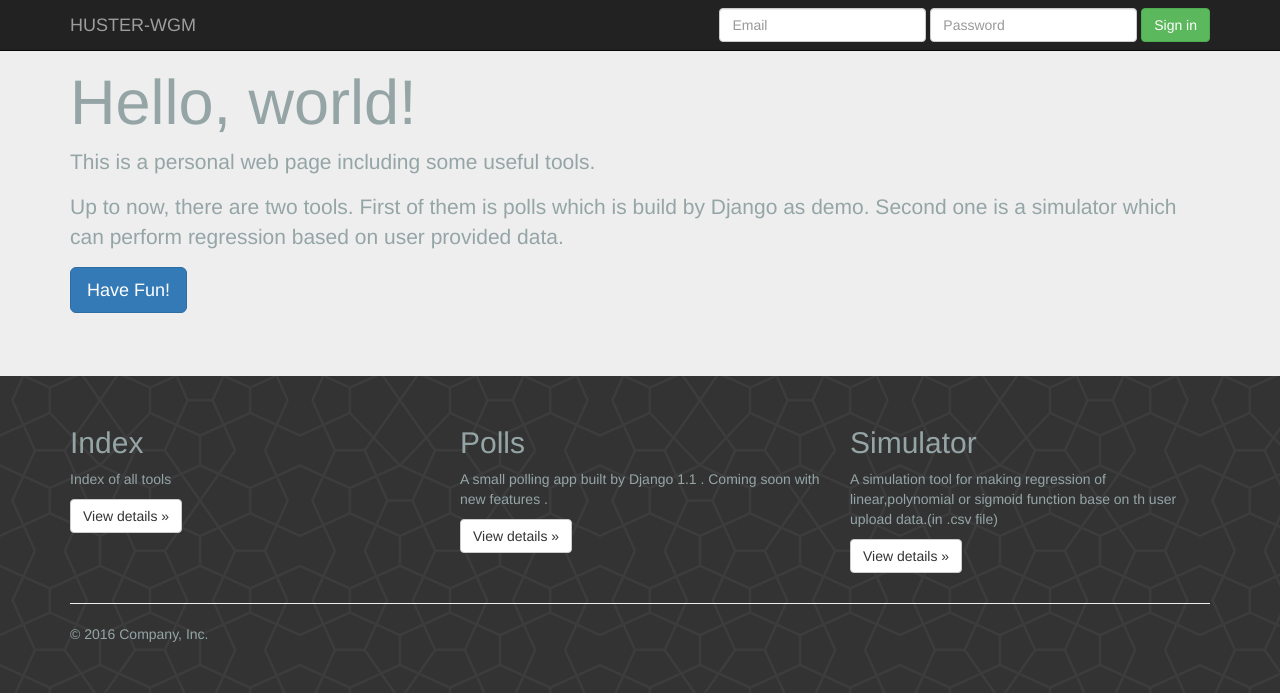
After one commit to huster-wgm/web_simu, a Django app: page / in a window 1280 px wide. The commit adds this page. Shown: the top 693 px of the page. Run offline with Django 3.2, Linux system fonts and the light colour scheme; parts of the project's set-up code (start-up, migrations or seed data) failed here and were passed over; some libraries are stand-ins or nearby versions.

Commit message:
add index.html for the whole project

```diff
--- /dev/null
+++ b/runtime.txt
@@ -0,0 +1 @@
+python-3.5.2
--- a/simu_tool/urls.py
+++ b/simu_tool/urls.py
@@ -15,8 +15,10 @@ Including another URLconf
 """
 from django.conf.urls import url,include
 from django.contrib import admin
+from . import views
 
 urlpatterns = [
+    url(r'^$', views.index, name='index'),
     url(r'^admin/', admin.site.urls),
     url(r'^polls/',include('polls.urls')),
     url(r'^simulator/', include('simulator.urls')),
--- /dev/null
+++ b/simu_tool/views.py
@@ -0,0 +1,11 @@
+# -*- coding: utf-8 -*-
+"""
+Created on Sat Aug 20 15:27:56 2016
+
+@author: husterwgm
+"""
+from django.shortcuts import render
+
+# Create your views here.
+def index(request):
+    return render(request, 'simu_tool/index.html')
--- /dev/null
+++ b/simulator/templates/simu_tool/index.html
@@ -0,0 +1,106 @@
+
+<!DOCTYPE html>
+<html lang="en">
+  <head>
+    <meta charset="utf-8">
+    <meta http-equiv="X-UA-Compatible" content="IE=edge">
+    <meta name="viewport" content="width=device-width, initial-scale=1">
+    <!-- The above 3 meta tags *must* come first in the head; any other head content must come *after* these tags -->
+    <meta name="description" content="">
+    <meta name="author" content="">
+    <link rel="icon" href="../../favicon.ico">
+
+    <title>Index for personal page!</title>
+
+    <!-- Bootstrap core CSS -->
+    {% load staticfiles %}
+    <link href="{% static "bootstrap/css/bootstrap.min.css"  %}"rel="stylesheet">
+
+    <!-- HTML5 shim and Respond.js for IE8 support of HTML5 elements and media queries -->
+    <!--[if lt IE 9]>
+      <script src="https://oss.maxcdn.com/html5shiv/3.7.3/html5shiv.min.js"></script>
+      <script src="https://oss.maxcdn.com/respond/1.4.2/respond.min.js"></script>
+    <![endif]-->
+
+    <!-- Custom styles for this template -->
+    {% load staticfiles %}
+    <link href="{% static "bootstrap/css/carousel.css" %}" rel="stylesheet">
+
+  </head>
+
+  <body>
+
+    <nav class="navbar navbar-inverse navbar-fixed-top">
+      <div class="container">
+        <div class="navbar-header">
+          <button type="button" class="navbar-toggle collapsed" data-toggle="collapse" data-target="#navbar" aria-expanded="false" aria-controls="navbar">
+            <span class="sr-only">Toggle navigation</span>
+            <span class="icon-bar"></span>
+            <span class="icon-bar"></span>
+            <span class="icon-bar"></span>
+          </button>
+          <a class="navbar-brand" href="#">HUSTER-WGM</a>
+        </div>
+        <div id="navbar" class="navbar-collapse collapse">
+          <form class="navbar-form navbar-right">
+            <div class="form-group">
+              <input type="text" placeholder="Email" class="form-control">
+            </div>
+            <div class="form-group">
+              <input type="password" placeholder="Password" class="form-control">
+            </div>
+            <button type="submit" class="btn btn-success">Sign in</button>
+          </form>
+        </div><!--/.navbar-collapse -->
+      </div>
+    </nav>
+
+    <!-- Main jumbotron for a primary marketing message or call to action -->
+    <div class="jumbotron">
+      <div class="container">
+        <h1>Hello, world!</h1>
+        <p>This is a personal web page including some useful tools. </p>
+        <p>Up to now, there are two tools.
+           First of them is polls which is build by Django as demo.
+           Second one is a simulator which can perform regression based on user provided data.
+        </p>
+        <p><a class="btn btn-primary btn-lg" href="#" role="button">Have Fun! </a></p>
+      </div>
+    </div>
+
+    <div class="container">
+      <!-- Example row of columns -->
+      <div class="row">
+        <div class="col-md-4">
+          <h2>Index</h2>
+          <p>Index of all tools</p>
+          <p><a class="btn btn-default" href="#" role="button">View details &raquo;</a></p>
+        </div>
+        <div class="col-md-4">
+          <h2>Polls</h2>
+          <p>A small polling app built by Django 1.1 . Coming soon with new features .</p>
+          <p><a class="btn btn-default" href="/polls" role="button">View details &raquo;</a></p>
+       </div>
+        <div class="col-md-4">
+          <h2>Simulator</h2>
+          <p>A simulation tool for making regression of linear,polynomial or sigmoid function base on th user upload data.(in .csv file)</p>
+          <p><a class="btn btn-default" href="/simulator" role="button">View details &raquo;</a></p>
+        </div>
+      </div>
+
+      <hr>
+
+      <footer>
+        <p>&copy; 2016 Company, Inc.</p>
+      </footer>
+    </div> <!-- /container -->
+
+
+   <!-- Bootstrap core JavaScript
+    ================================================== -->
+    <!-- Placed at the end of the document so the pages load faster -->
+    <script src="https://ajax.googleapis.com/ajax/libs/jquery/1.12.4/jquery.min.js"></script>
+    {% load staticfiles %}
+    <script src="{% static "bootstrap/js/bootstrap.min.js" %}"></script>
+  </body>
+</html>
--- a/simulator/templates/simulator/error.html
+++ b/simulator/templates/simulator/error.html
@@ -41,7 +41,7 @@
                 <span class="icon-bar"></span>
                 <span class="icon-bar"></span>
               </button>
-              <a class="navbar-brand" href="#"><b>Simu-tool</b></a>
+              <a class="navbar-brand" href="#"><b>Simulator</b></a>
               <div id="navbar" class="navbar-collapse collapse">
                 <ul class="nav navbar-nav">
                   <li><a href="">Home</a></li>
--- a/simulator/templates/simulator/example_result.html
+++ b/simulator/templates/simulator/example_result.html
@@ -3,7 +3,7 @@
 <html lang="en">
     <head>
         <meta charset="utf-8">
-        <title>Bokeh Plot</title>
+        <title>result for Simulator</title>
 
 <link rel="stylesheet" href="https://cdn.pydata.org/bokeh/release/bokeh-0.12.0.min.css" type="text/css" />
 <link rel="stylesheet" href="https://cdn.pydata.org/bokeh/release/bokeh-widgets-0.12.0.min.css" type="text/css" />
--- a/simulator/templates/simulator/home.html
+++ b/simulator/templates/simulator/home.html
@@ -41,7 +41,7 @@
                 <span class="icon-bar"></span>
                 <span class="icon-bar"></span>
               </button>
-              <a class="navbar-brand" href="#"><b>Simu-tool</b></a>
+              <a class="navbar-brand" href="#"><b>Simulator</b></a>
               <div id="navbar" class="navbar-collapse collapse">
                 <ul class="nav navbar-nav">
                   <li class="active"><a href="">Home</a></li>
--- a/simulator/templates/simulator/result.html
+++ b/simulator/templates/simulator/result.html
@@ -41,7 +41,7 @@
                 <span class="icon-bar"></span>
                 <span class="icon-bar"></span>
               </button>
-              <a class="navbar-brand" href="#"><b>Simu-tool</b></a>
+              <a class="navbar-brand" href="#"><b>Simulator</b></a>
               <div id="navbar" class="navbar-collapse collapse">
                 <ul class="nav navbar-nav">
                   <li><a href="">Home</a></li>
--- a/simulator/templates/simulator/tools.html
+++ b/simulator/templates/simulator/tools.html
@@ -42,7 +42,7 @@
                 <span class="icon-bar"></span>
                 <span class="icon-bar"></span>
               </button>
-              <a class="navbar-brand" href="#"><b>Simu-tool</b></a>
+              <a class="navbar-brand" href="#"><b>Simulator</b></a>
               <div id="navbar" class="navbar-collapse collapse">
                 <ul class="nav navbar-nav">
                   <li><a href=".">Home</a></li>
```
Also changed, not shown: polls/templates/polls/home.html (deleted, +0 -131 lines), requirements.txt (added, +8 -0 lines), result.html (added, +43 -0 lines), 2 other files.
